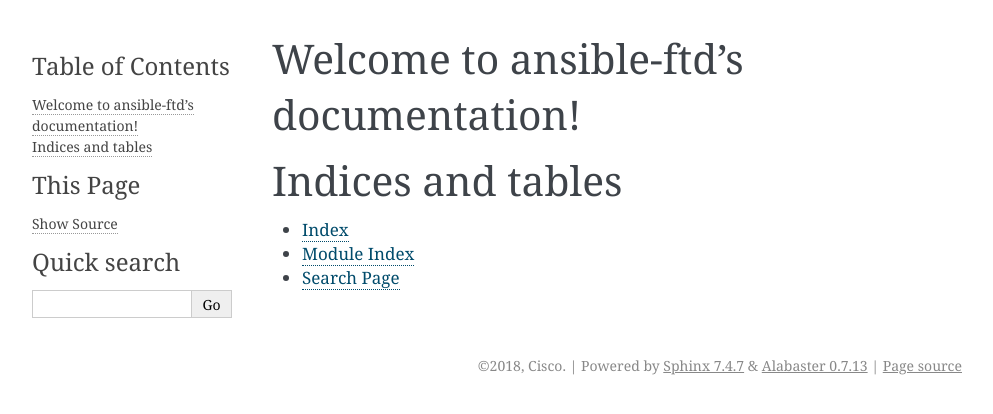
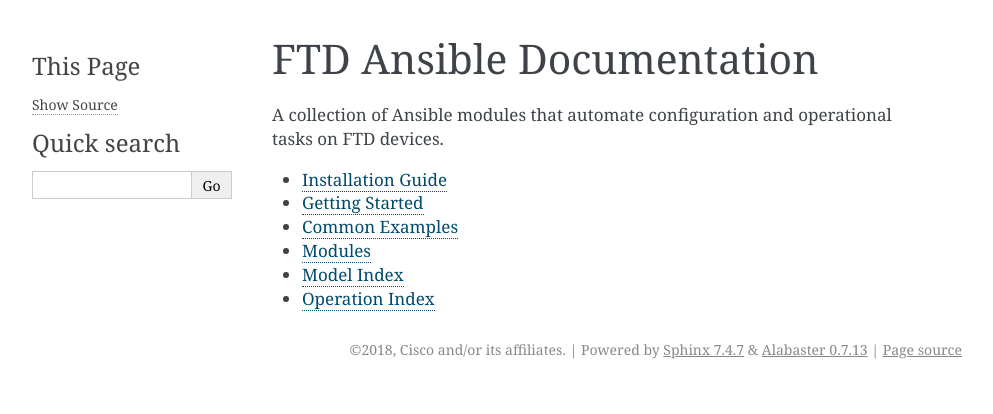
Before and after one commit to CiscoDevNet/FTDAnsible, a Sphinx documentation site: the page built from docs/index.rst, in a window 1280 px wide. Shown: the top 414 px of the page, without its empty margins (148-1141 px from the left). Built offline with Sphinx 7.4.7, drawn with Linux system fonts in a browser that asks for light colours.

Commit message:
Make initial docs structure

```diff
--- /dev/null
+++ b/docs/common_examples.rst
@@ -0,0 +1,3 @@
+******************
+Common Examples
+******************
--- a/docs/conf.py
+++ b/docs/conf.py
@@ -20,7 +20,7 @@
 # -- Project information -----------------------------------------------------
 
 project = 'ansible-ftd'
-copyright = '2018, Cisco'
+copyright = '2018, Cisco and/or its affiliates'
 author = 'Cisco'
 
 # The short X.Y version
--- /dev/null
+++ b/docs/getting_started.rst
@@ -0,0 +1,3 @@
+******************
+Getting Started
+******************
--- a/docs/index.rst
+++ b/docs/index.rst
@@ -3,18 +3,17 @@
    You can adapt this file completely to your liking, but it should at least
    contain the root `toctree` directive.
 
-Welcome to ansible-ftd's documentation!
-=======================================
+FTD Ansible Documentation
+=========================
+
+A collection of Ansible modules that automate configuration and operational tasks on FTD devices.
 
 .. toctree::
    :maxdepth: 2
-   :caption: Contents:
 
-
-
-Indices and tables
-==================
-
-* :ref:`genindex`
-* :ref:`modindex`
-* :ref:`search`
+   installation_guide
+   getting_started
+   common_examples
+   modules/index
+   models/index
+   operations/index
--- /dev/null
+++ b/docs/installation_guide.rst
@@ -0,0 +1,3 @@
+******************
+Installation Guide
+******************
--- /dev/null
+++ b/docs/models/index.rst
@@ -0,0 +1,3 @@
+******************
+Model Index
+******************
--- /dev/null
+++ b/docs/modules/index.rst
@@ -0,0 +1,3 @@
+******************
+Modules
+******************
--- /dev/null
+++ b/docs/operations/index.rst
@@ -0,0 +1,3 @@
+******************
+Operation Index
+******************
```
